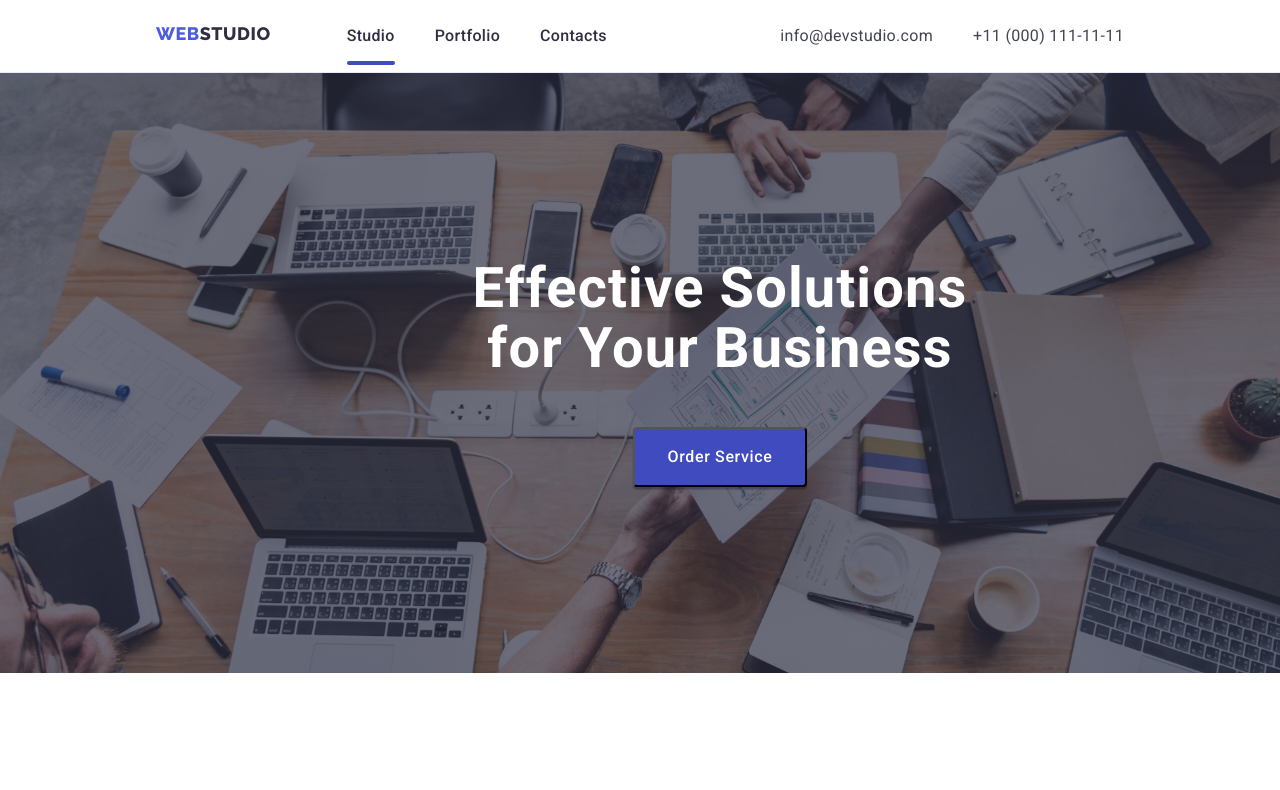
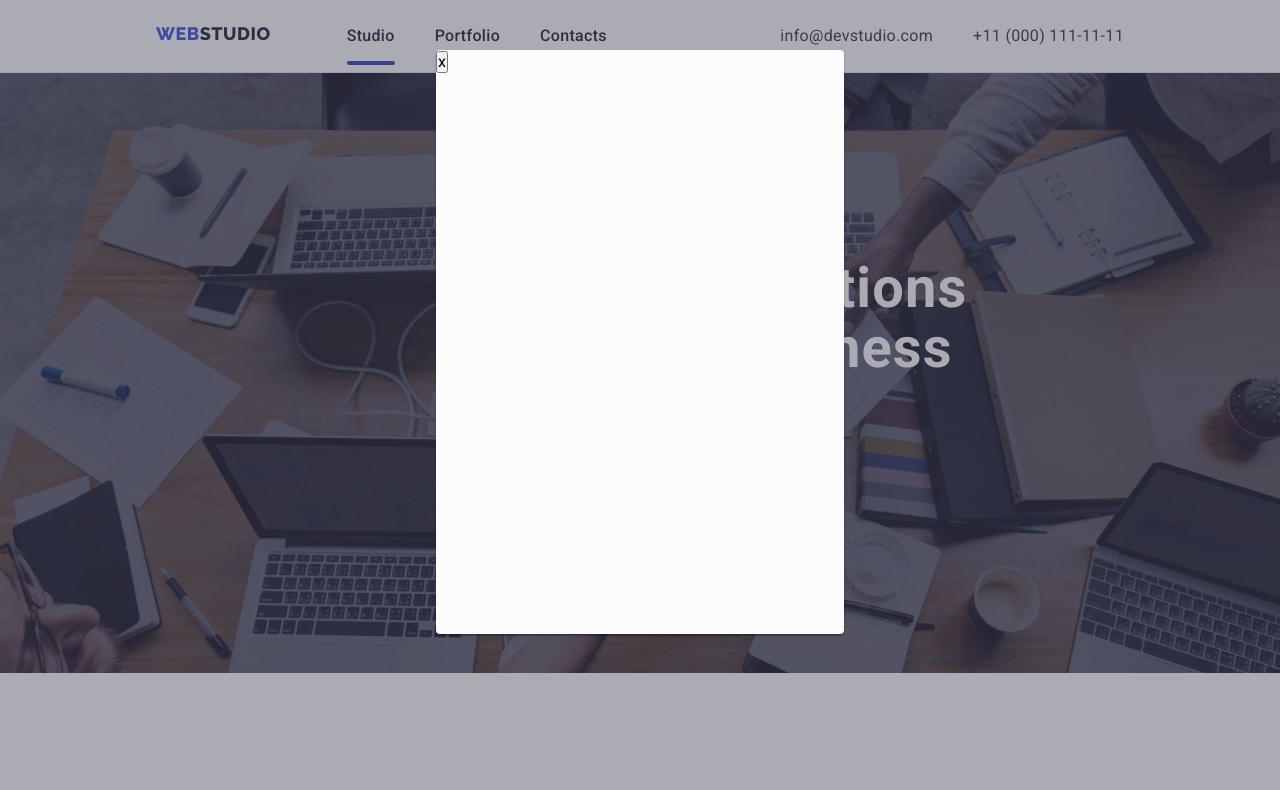
Before and after one commit to ToporekDaniel/goit-markup-hw-05, a plain HTML site: page index.html in a window 1280 px wide. Both pictures are taken after a click on the button "Order Service". Shown: the top 790 px of the page. Drawn offline with nearby package versions, Linux system fonts and the light colour scheme.

Commit message:
close button left

```diff
--- a/css/styles.css
+++ b/css/styles.css
@@ -11,6 +11,8 @@
   --slate: #434455;
   --white: #fff;
   --ocean: #404bbf;
+  --navyblue-modal: rgba(46, 47, 66, 0.4);
+  --dairy: #fcfcfc;
 
   --tr-duration: 250ms;
   --tr-function: cubic-bezier(0.4, 0, 0.2, 1);
@@ -517,3 +519,37 @@ footer {
 }
 
 /* fill="#8e8f99" style="fill: var(--color3, #8e8f99)"  kolor ikon klienta*/
+
+.backdrop {
+  position: fixed;
+  display: flex;
+  top: 0;
+  left: 0;
+  width: 100%;
+  height: 100%;
+  background: var(--navyblue-modal, rgba(46, 47, 66, 0.4));
+  visibility: visible;
+  opacity: 1;
+  pointer-events: all;
+  transition: var(--transition);
+  justify-content: center;
+}
+
+.modal-box {
+  position: fixed;
+  width: 408px;
+  height: 584px;
+  flex-shrink: 0;
+  border-radius: 4px;
+  background-color: var(--dairy, #fcfcfc);
+  box-shadow: 0px 2px 1px 0px rgba(0, 0, 0, 0.2),
+    0px 1px 3px 0px rgba(0, 0, 0, 0.12), 0px 1px 1px 0px rgba(0, 0, 0, 0.14);
+
+  margin: 50px auto;
+}
+
+.is-hidden {
+  visibility: hidden;
+  opacity: 0;
+  pointer-events: none;
+}
--- a/index.html
+++ b/index.html
@@ -41,7 +41,7 @@
   <main>
     <div class="heroimage">
       <h1 class="hero-title">Effective Solutions for Your Business</h1>
-      <button type="button">Order Service</button>
+      <button type="button" data-modal-open>Order Service</button>
     </div>
 
     <section class="info">
@@ -388,7 +388,13 @@
       </div>
     </div>
   </footer>
+  <div class=" backdrop is-hidden" data-modal>
+    <div class="modal-box">
+      <button type="modal-close" data-modal-close>x</button>
+    </div>
+  </div>
   <script src="./js/modal.js"></script>
+
 </body>
 
 </html>
```
